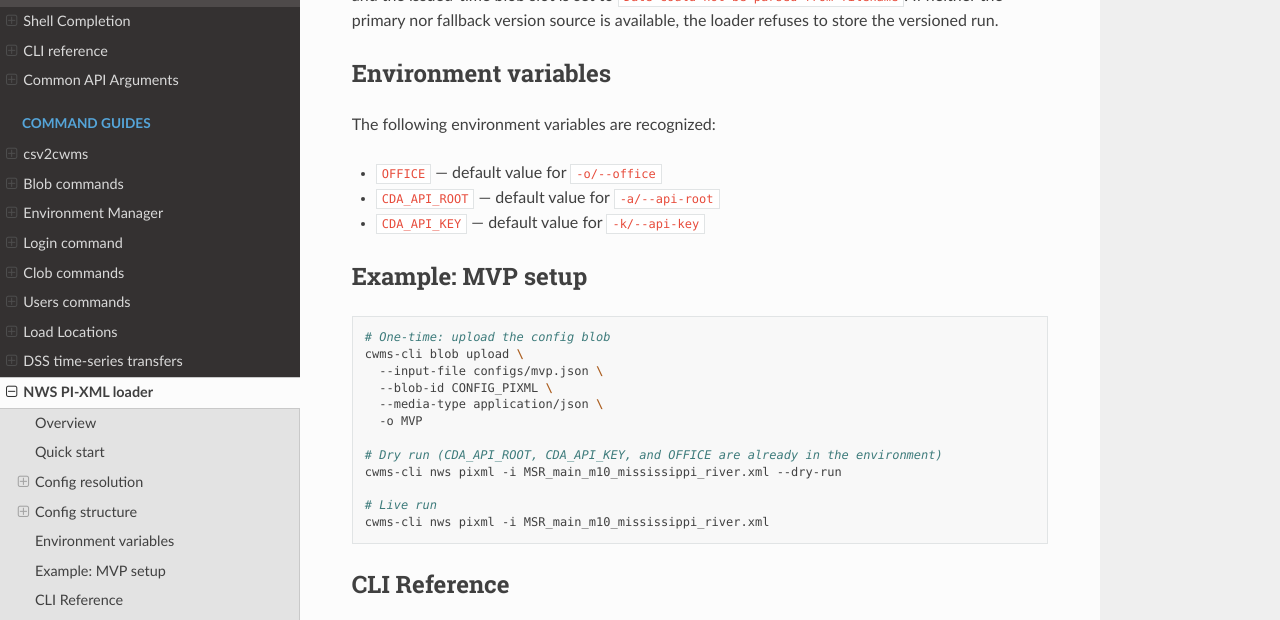
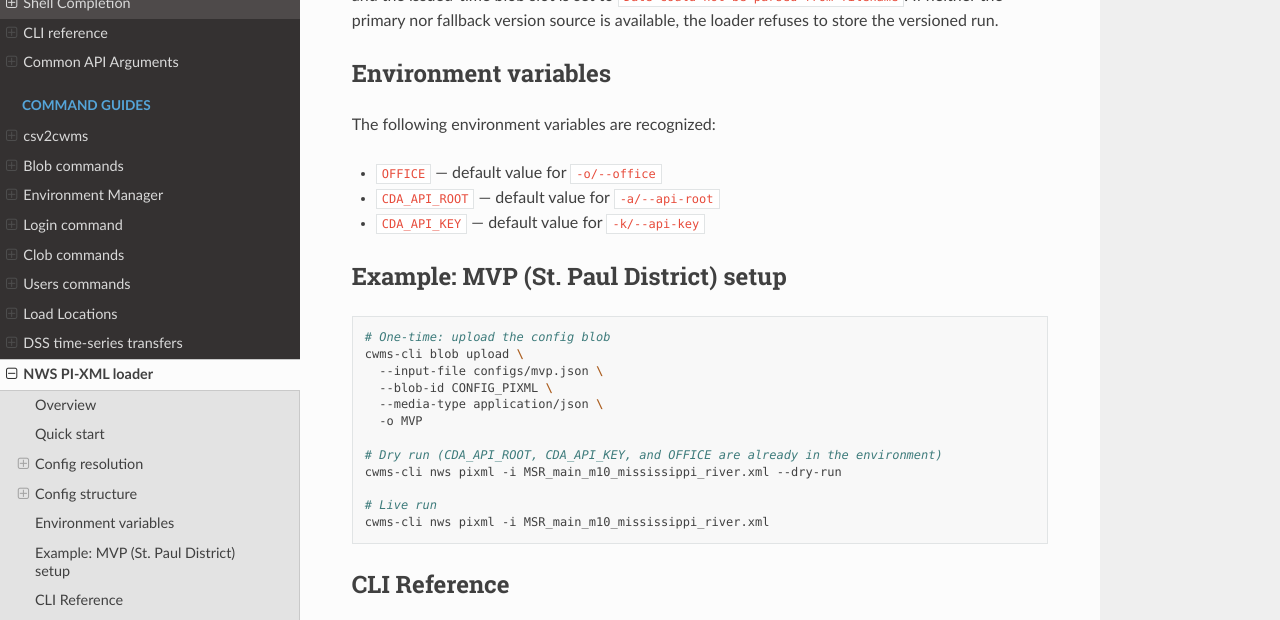
Before and after one commit to HydrologicEngineeringCenter/cwms-cli, a Sphinx documentation site: the page built from docs/cli/nws_pixml.rst, in a window 1280 px wide and 900 px high, scrolled down 3934 px, cut to the strip 0-620 px from the top of the window. Built offline with Sphinx 7.4.7 and the Read the Docs theme 3.1.0, drawn with Linux system fonts in a browser that asks for light colours.

Commit message:
Updated the heading to spell out MVP as the St. Paul District example.

```diff
--- a/docs/cli/nws_pixml.rst
+++ b/docs/cli/nws_pixml.rst
@@ -202,8 +202,8 @@ The following environment variables are recognized:
 - ``CDA_API_ROOT`` — default value for ``-a/--api-root``
 - ``CDA_API_KEY`` — default value for ``-k/--api-key``
 
-Example: MVP setup
-------------------
+Example: MVP (St. Paul District) setup
+--------------------------------------
 
 .. code-block:: bash
 
```
